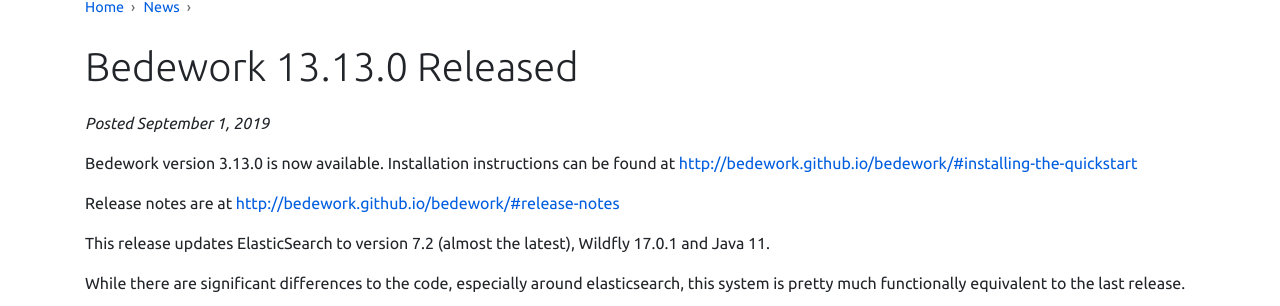
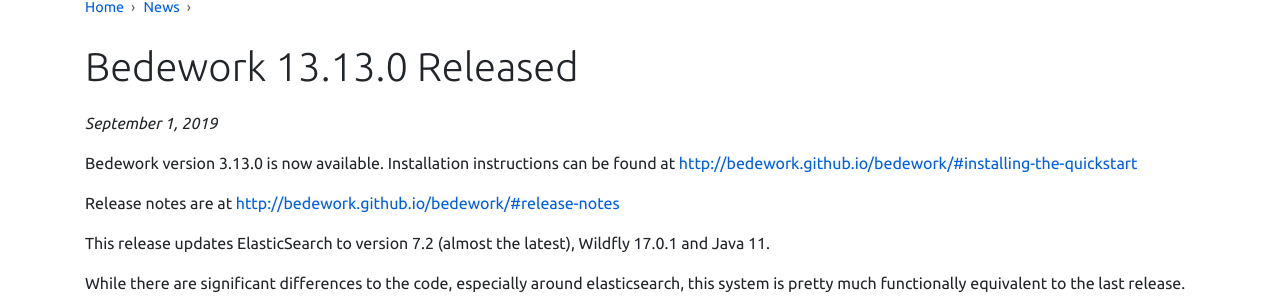
Before and after one commit to Bedework/bedework.github.io, a Jekyll site: the page built from _posts/news/2019-09-01-bedework-release-13-13-0.md, in a window 1280 px wide. Shown: the part 182-488 px from the top of the page. Built offline with Jekyll 4.4.1, drawn with Linux system fonts in a browser that asks for light colours; nearby versions of some CDN libraries.

Commit message:
trivial updates to news pages

```diff
--- a/_posts/news/2008-02-10-bedework-visits-europe.html
+++ b/_posts/news/2008-02-10-bedework-visits-europe.html
@@ -7,7 +7,7 @@
 ---
 
 <div id="euroTrip">
-  <p><em>Gary Schwartz, February 2008.</em></p>
+  <p><em>Gary Schwartz, February 2008</em></p>
   <p>When <a href="/news/bedework-receives-mellon-foundation-matc-award">Bedework received a Mellon Award for Collaborative Technology</a> (MATC) in December 2006, our draft budget projection included a line for "Meeting with European developers."</p>
   <p>In November 2007, Mike Douglass and I traveled to Europe – England, Denmark, Sweden and Spain, to be specific, along with Dave Thewlis, the Executive Director of <a href="http://www.calconnect.org/">CalConnect</a>, to meet with European developers.</p>
   <p>Our itinerary from November 7 through 17 looked like this:</p>
--- a/_posts/news/2019-09-01-bedework-release-13-13-0.md
+++ b/_posts/news/2019-09-01-bedework-release-13-13-0.md
@@ -6,7 +6,7 @@
 summary: "We are pleased to announce the latest version of Bedework."
 ---
 
-*Posted <time>{{ page.date | date: "%B %-d, %Y" }}</time>*
+*<time>{{ page.date | date: "%B %-d, %Y" }}</time>*
 
 
 <p>Bedework version 3.13.0 is now available. Installation instructions can be found  at <a href="http://bedework.github.io/bedework/#installing-the-quickstart">http://bedework.github.io/bedework/#installing-the-quickstart</a></p>
```
